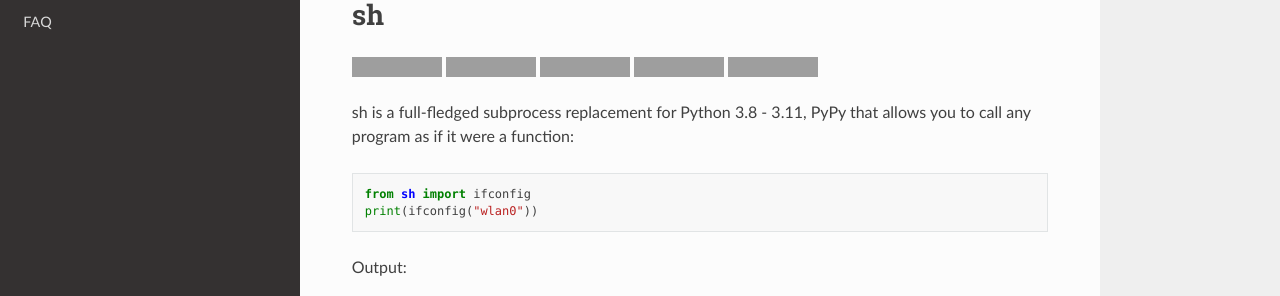
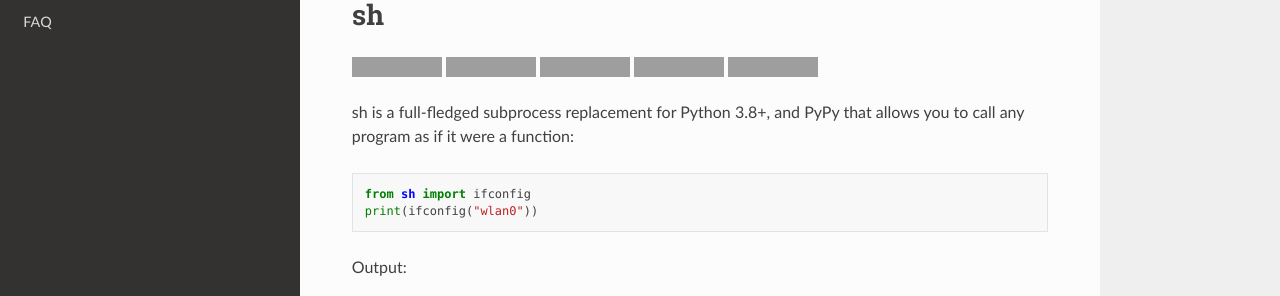
Before and after one commit to amoffat/sh, a Sphinx documentation site: the page built from docs/source/index.rst, in a window 1280 px wide and 900 px high. Shown: the part 271-567 px from the top of the window. Built offline with Sphinx 7.4.7 and the Read the Docs theme 2.0.0, drawn with Linux system fonts in a browser that asks for light colours; grey boxes are pictures that could not be loaded.

Commit message:
Update index.rst
Don't mention specific versions so the doc doesn't look out of date as you continue to support newer versions of Python.

```diff
--- a/docs/source/index.rst
+++ b/docs/source/index.rst
@@ -33,7 +33,7 @@
     :target: https://github.com/amoffat/sh
     :alt: Github
 
-sh is a full-fledged subprocess replacement for Python 3.8 - 3.11, PyPy that
+sh is a full-fledged subprocess replacement for Python 3.8+, and PyPy that
 allows you to call any program as if it were a function:
 
 
```
